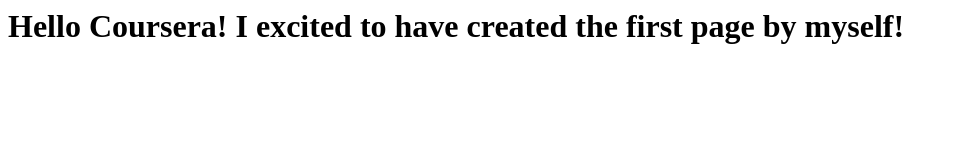
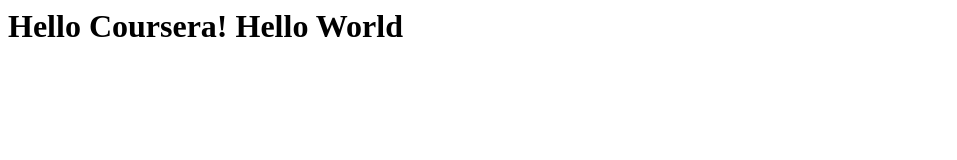
Before and after one commit to ElenaGorbatkova/test-rep, a plain HTML site: page site/index.html in a window 1280 px wide. Shown: the whole page, without its empty margins (0-957 px from the left). Drawn offline with Linux system fonts and the light colour scheme.

Commit message:
Update index.html

```diff
--- a/site/index.html
+++ b/site/index.html
@@ -3,6 +3,6 @@
         <title>Hello Coursera!</title>
     </head>
     <body>
-        <h1>Hello Coursera! I excited to have created the first page by myself!</h1>
+        <h1>Hello Coursera! Hello World</h1>
     </body>
 </html>
```
